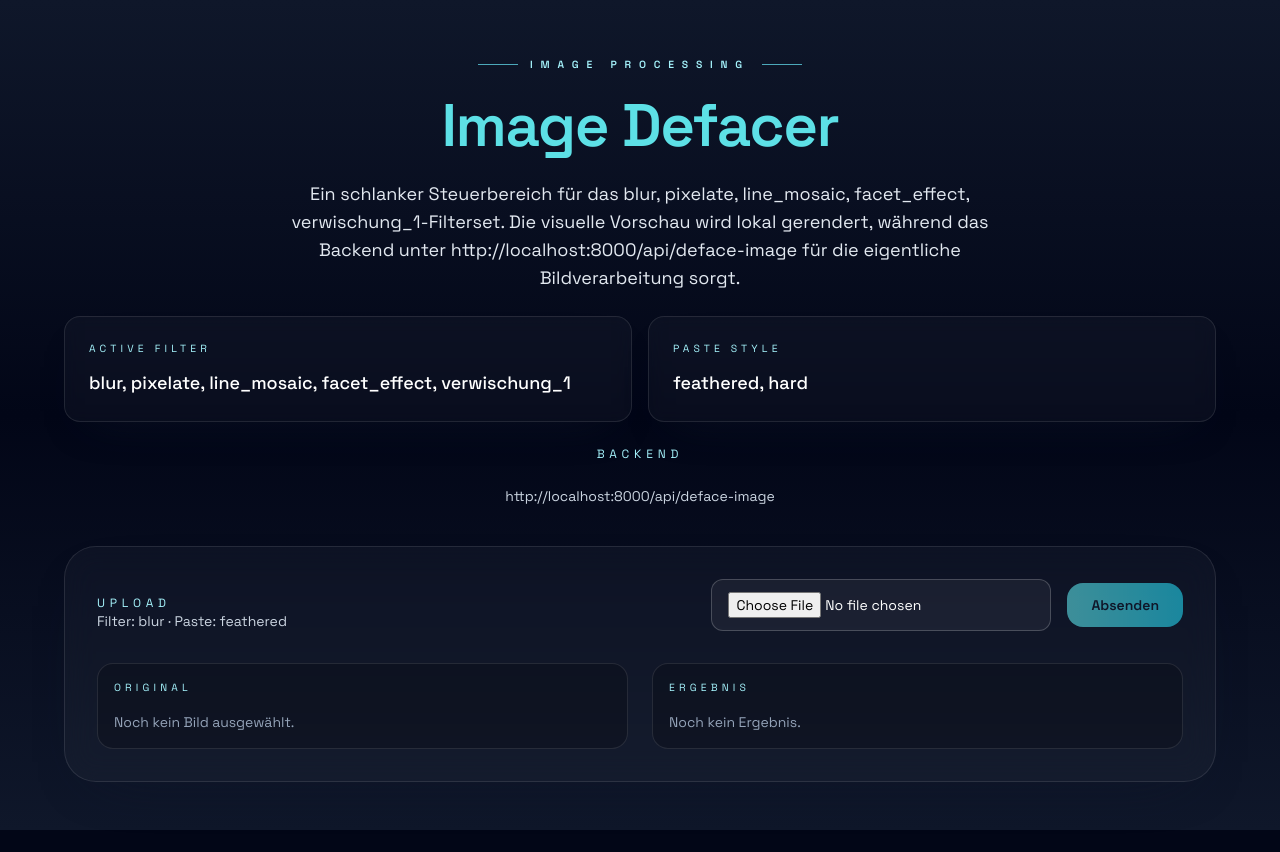
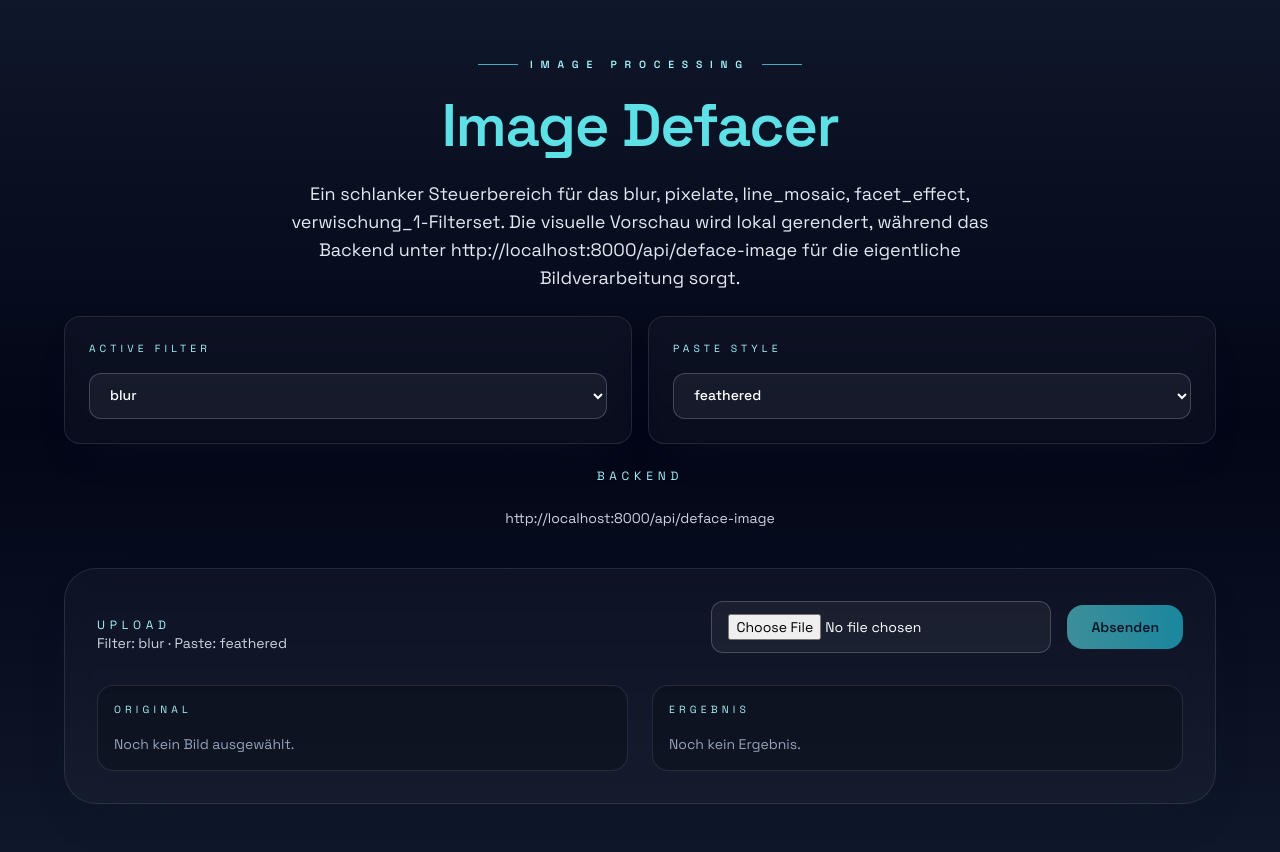
Before and after one commit to DerIngo/deface-frontend, a React (Vite) app: page / in a window 1280 px wide. Before the commit the page ends 830 px from the top, so only its background shows below. Built offline with nearby package versions, Linux system fonts and the light colour scheme.

Commit message:
Allow selecting filters and opening images

```diff
--- a/src/App.tsx
+++ b/src/App.tsx
@@ -1,12 +1,12 @@
 import { ChangeEvent, FormEvent, useEffect, useState } from 'react'
-import { FILTER_NAMES, PASTE_ELLIPSE_NAMES } from './config/constants'
+import {
+  FILTER_NAMES,
+  PASTE_ELLIPSE_NAMES,
+  type FilterName,
+  type PasteEllipseName,
+} from './config/constants'
 import { getPrimaryDefaceEndpoint } from './services/apiClient'
 import { processImage } from './services/imageService'
-
-const detailRows: Array<{ label: string; value: string }> = [
-  { label: 'Active filter', value: FILTER_NAMES.join(', ') },
-  { label: 'Paste style', value: PASTE_ELLIPSE_NAMES.join(', ') },
-]
 
 const PRIMARY_FILTER = FILTER_NAMES[0]
 const PRIMARY_PASTE = PASTE_ELLIPSE_NAMES[0]
@@ -18,6 +18,8 @@ function App() {
   const [resultUrl, setResultUrl] = useState<string | null>(null)
   const [error, setError] = useState<string | null>(null)
   const [isSubmitting, setIsSubmitting] = useState(false)
+  const [selectedFilter, setSelectedFilter] = useState<FilterName>(PRIMARY_FILTER)
+  const [selectedPaste, setSelectedPaste] = useState<PasteEllipseName>(PRIMARY_PASTE)
 
   const handleFileChange = (event: ChangeEvent<HTMLInputElement>) => {
     const file = event.currentTarget.files?.[0] ?? null
@@ -42,6 +44,14 @@ function App() {
     }
   }, [resultUrl])
 
+  const handleFilterChange = (event: ChangeEvent<HTMLSelectElement>) => {
+    setSelectedFilter(event.target.value as FilterName)
+  }
+
+  const handlePasteChange = (event: ChangeEvent<HTMLSelectElement>) => {
+    setSelectedPaste(event.target.value as PasteEllipseName)
+  }
+
   const handleSubmit = async (event: FormEvent) => {
     event.preventDefault()
     if (!selectedFile) {
@@ -53,7 +63,7 @@ function App() {
     setError(null)
 
     try {
-      const url = await processImage(selectedFile, PRIMARY_FILTER, PRIMARY_PASTE)
+      const url = await processImage(selectedFile, selectedFilter, selectedPaste)
       setResultUrl((current) => {
         if (current) {
           URL.revokeObjectURL(current)
@@ -82,12 +92,40 @@ function App() {
             Ein schlanker Steuerbereich für das {FILTER_NAMES.join(', ')}-Filterset. Die visuelle Vorschau wird lokal gerendert, während das Backend unter {endpoint} für die eigentliche Bildverarbeitung sorgt.
           </p>
           <div className="grid gap-4 md:grid-cols-2">
-            {detailRows.map((detail) => (
-              <article key={detail.label} className="rounded-2xl border border-white/10 bg-white/[0.03] p-6 text-left shadow-[0_20px_45px_-30px_rgba(15,23,42,0.8)] backdrop-blur">
-                <p className="text-[0.65rem] uppercase tracking-[0.4em] text-cyan-200">{detail.label}</p>
-                <p className="mt-3 text-lg font-medium text-white">{detail.value}</p>
-              </article>
-            ))}
+            <article className="rounded-2xl border border-white/10 bg-white/[0.03] p-6 text-left shadow-[0_20px_45px_-30px_rgba(15,23,42,0.8)] backdrop-blur">
+              <p className="text-[0.65rem] uppercase tracking-[0.4em] text-cyan-200">Active filter</p>
+              <label className="mt-4 block text-lg font-medium text-white">
+                <span className="sr-only">Active filter wählen</span>
+                <select
+                  value={selectedFilter}
+                  onChange={handleFilterChange}
+                  className="w-full rounded-xl border border-white/20 bg-white/5 px-4 py-3 text-sm text-white outline-none transition focus:border-cyan-400"
+                >
+                  {FILTER_NAMES.map((filter) => (
+                    <option key={filter} value={filter} className="bg-slate-900 text-slate-100">
+                      {filter}
+                    </option>
+                  ))}
+                </select>
+              </label>
+            </article>
+            <article className="rounded-2xl border border-white/10 bg-white/[0.03] p-6 text-left shadow-[0_20px_45px_-30px_rgba(15,23,42,0.8)] backdrop-blur">
+              <p className="text-[0.65rem] uppercase tracking-[0.4em] text-cyan-200">Paste style</p>
+              <label className="mt-4 block text-lg font-medium text-white">
+                <span className="sr-only">Paste style wählen</span>
+                <select
+                  value={selectedPaste}
+                  onChange={handlePasteChange}
+                  className="w-full rounded-xl border border-white/20 bg-white/5 px-4 py-3 text-sm text-white outline-none transition focus:border-cyan-400"
+                >
+                  {PASTE_ELLIPSE_NAMES.map((paste) => (
+                    <option key={paste} value={paste} className="bg-slate-900 text-slate-100">
+                      {paste}
+                    </option>
+                  ))}
+                </select>
+              </label>
+            </article>
           </div>
           <p className="text-xs uppercase tracking-[0.4em] text-cyan-200">Backend</p>
           <p className="text-sm text-slate-300">{endpoint}</p>
@@ -95,10 +133,10 @@ function App() {
 
         <section className="rounded-[32px] border border-white/10 bg-white/[0.03] p-8 shadow-2xl shadow-[0_20px_60px_-40px_rgba(15,23,42,0.9)] backdrop-blur-lg">
           <div className="flex flex-col gap-4 md:flex-row md:items-end md:justify-between">
-            <div>
-              <p className="text-xs uppercase tracking-[0.4em] text-cyan-200">Upload</p>
-              <p className="text-sm text-slate-300">Filter: {PRIMARY_FILTER} · Paste: {PRIMARY_PASTE}</p>
-            </div>
+              <div>
+                <p className="text-xs uppercase tracking-[0.4em] text-cyan-200">Upload</p>
+                <p className="text-sm text-slate-300">Filter: {selectedFilter} · Paste: {selectedPaste}</p>
+              </div>
             <form className="flex flex-col gap-3 md:flex-row md:items-center md:gap-4" onSubmit={handleSubmit}>
               <label className="flex-1">
                 <span className="sr-only">Bild auswählen</span>
@@ -130,7 +168,9 @@ function App() {
             <figure className="rounded-2xl border border-white/10 bg-black/20 p-4 text-left">
               <p className="text-[0.65rem] uppercase tracking-[0.4em] text-cyan-200">Original</p>
               {previewUrl ? (
-                <img src={previewUrl} alt="Ausgewähltes Originalbild" className="mt-4 h-48 w-full rounded-xl object-contain" />
+                <a href={previewUrl} target="_blank" rel="noreferrer" className="mt-4 block h-48 w-full overflow-hidden rounded-xl">
+                  <img src={previewUrl} alt="Ausgewähltes Originalbild" className="h-full w-full object-contain" />
+                </a>
               ) : (
                 <p className="mt-4 text-sm text-slate-400">Noch kein Bild ausgewählt.</p>
               )}
@@ -138,7 +178,9 @@ function App() {
             <figure className="rounded-2xl border border-white/10 bg-black/20 p-4 text-left">
               <p className="text-[0.65rem] uppercase tracking-[0.4em] text-cyan-200">Ergebnis</p>
               {resultUrl ? (
-                <img src={resultUrl} alt="Vom Backend erzeugtes Bild" className="mt-4 h-48 w-full rounded-xl object-contain" />
+                <a href={resultUrl} target="_blank" rel="noreferrer" className="mt-4 block h-48 w-full overflow-hidden rounded-xl">
+                  <img src={resultUrl} alt="Vom Backend erzeugtes Bild" className="h-full w-full object-contain" />
+                </a>
               ) : (
                 <p className="mt-4 text-sm text-slate-400">Noch kein Ergebnis.</p>
               )}
```
